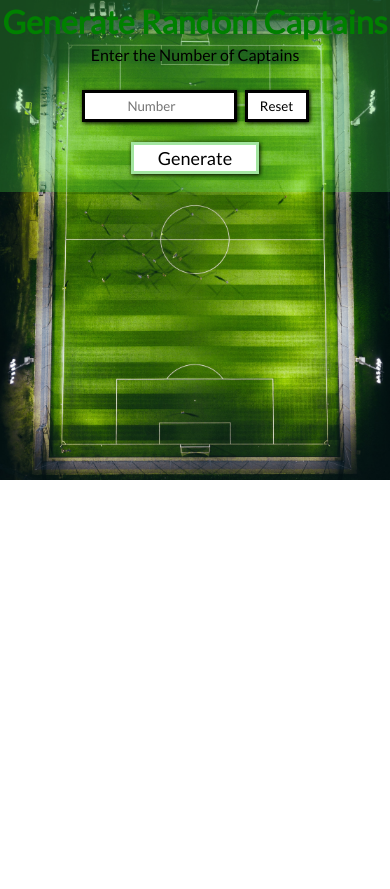
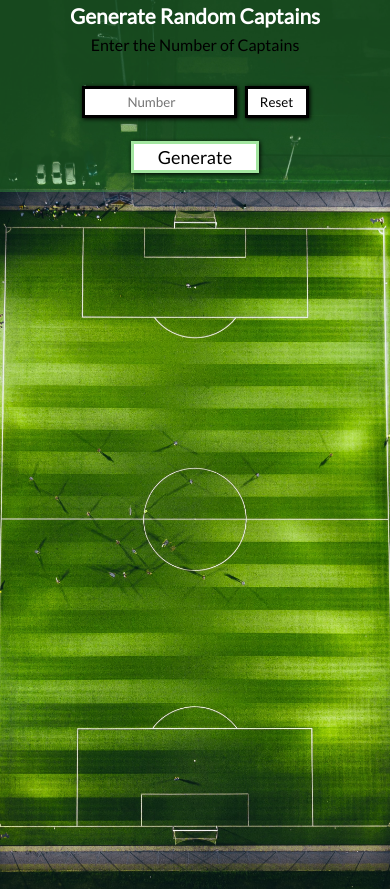
Before and after one commit to renanmbs/random_captain_react, a React (Create React App) app: page / in a window 390 px wide. Shown: the top 889 px of the page. Before the commit the page ends 844 px from the top, so only its background shows below. Built offline with nearby package versions, Linux system fonts and the light colour scheme.

Commit message:
Feb 20  2023

```diff
--- a/src/App.css
+++ b/src/App.css
@@ -92,11 +92,10 @@ form{
 
 @media only screen and (max-width:660px){
   #banner{
-    height: 30rem;
+    height: 65rem;
   }
 
   #box h1{
-    font-size: 2rem;
-    color: green;
+    font-size: 1.3rem;
   }
 }
--- a/src/App.js
+++ b/src/App.js
@@ -57,7 +57,7 @@ function App() {
   return (
     <div id='banner'>
       <div id='box'>
-        <h1>Generate Random Captains</h1>
+        <h1>Generate Random <wbr/> Captains</h1>
         <label>Enter the Number of Captains</label><br/>
         <form>
           <input name='number' type="number" placeholder={"Number"} onChange={handleNumber}/><br/>
```
